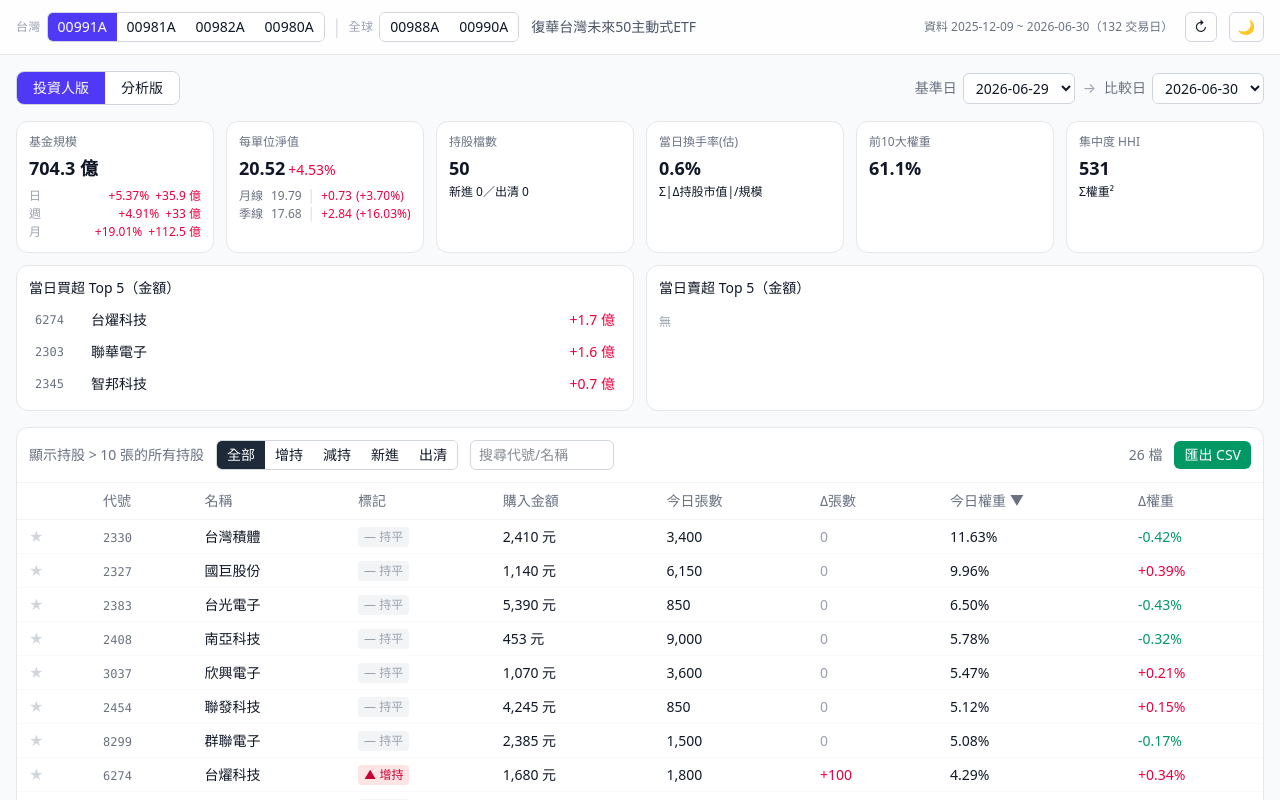
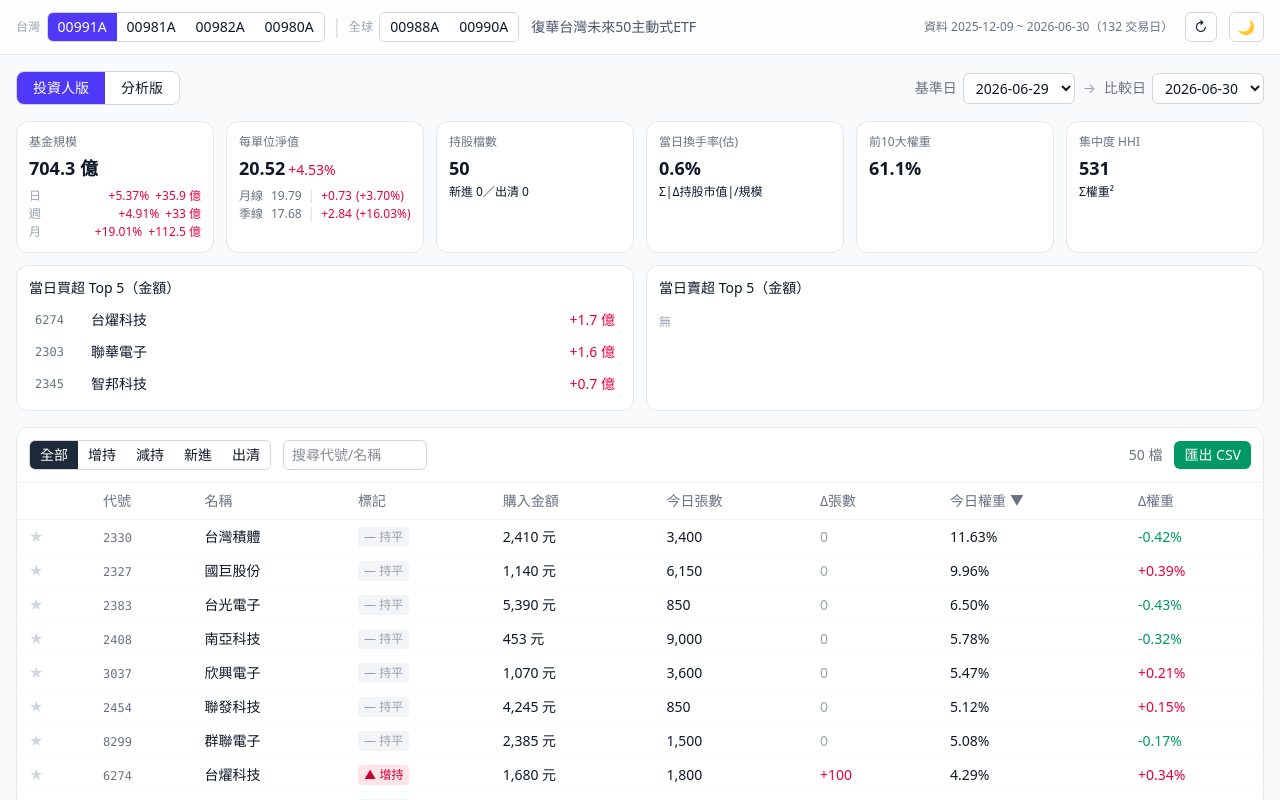
Before and after one commit to hsieh0916/stock-repo, a React (Vite) app in the folder web/: page / in a window 1280 px wide. Shown: the top 800 px of the page. Built offline with nearby package versions, Linux system fonts and the light colour scheme.

Commit message:
feat: remove 10-lot minimum filter from ChangeTable all-holdings view
Co-Authored-By: Claude Sonnet 4.6 <noreply@anthropic.com>

```diff
--- a/web/src/components/ChangeTable.tsx
+++ b/web/src/components/ChangeTable.tsx
@@ -52,7 +52,6 @@ export function ChangeTable({ ds, baseDate, compareDate, onSelect, isWatched, on
   const rows = useMemo(() => {
     const q = query.trim().toLowerCase()
     return allRows.filter((r) => {
-      if (mode === 'all' && r.shares <= 10000) return false
       if (mode !== 'all' && r.tag !== mode) return false
       if (q && !(r.code.toLowerCase().includes(q) || r.name.toLowerCase().includes(q))) return false
       return true
@@ -145,9 +144,6 @@ export function ChangeTable({ ds, baseDate, compareDate, onSelect, isWatched, on
     <div className="rounded-xl border border-gray-200 dark:border-gray-800 bg-white dark:bg-gray-900">
       {/* controls */}
       <div className="flex flex-wrap items-center gap-3 p-3 border-b border-gray-100 dark:border-gray-800">
-        {mode === 'all' && (
-          <span className="text-sm text-gray-500 dark:text-gray-400">顯示持股 &gt; 10 張的所有持股</span>
-        )}
 
         <div className="inline-flex rounded-md border border-gray-300 dark:border-gray-700 overflow-hidden text-sm">
           {MODES.map((m) => (
```
